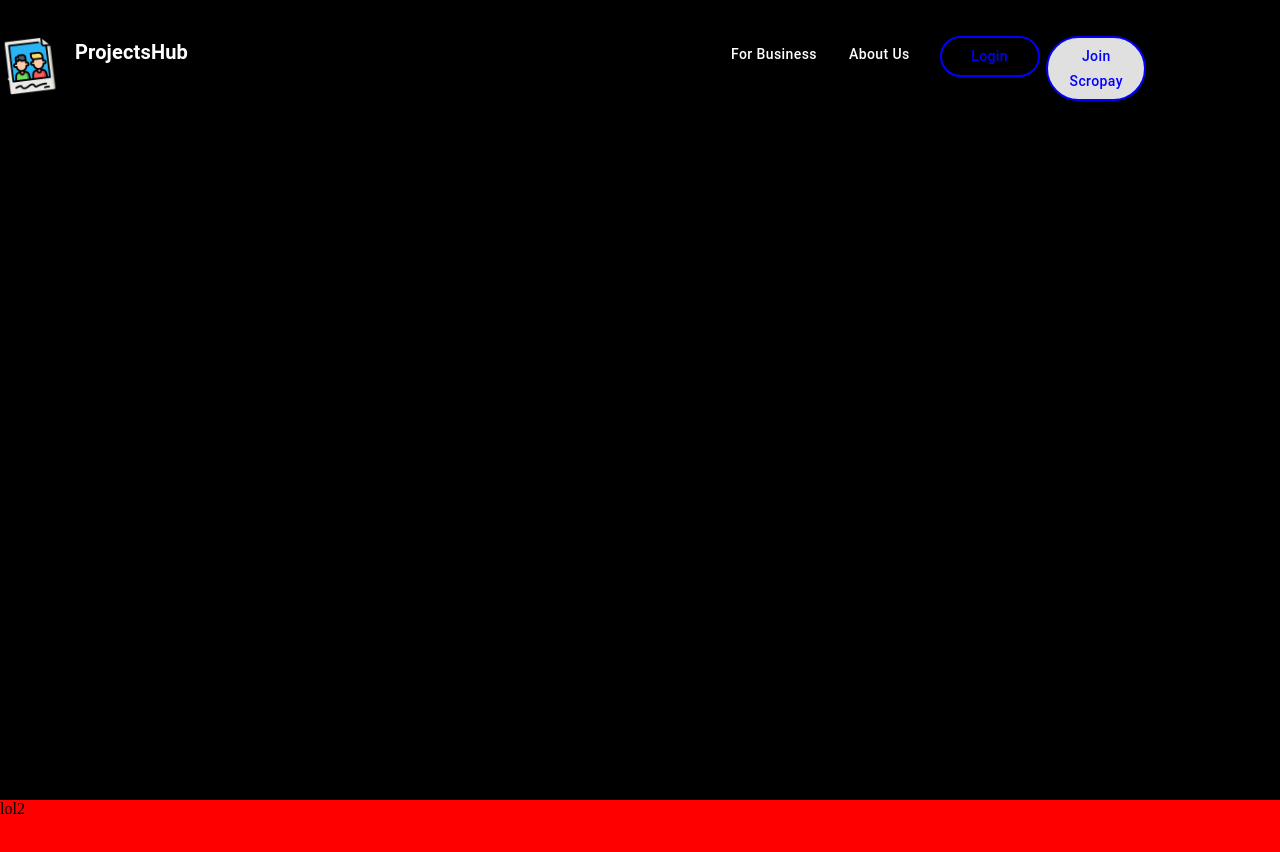
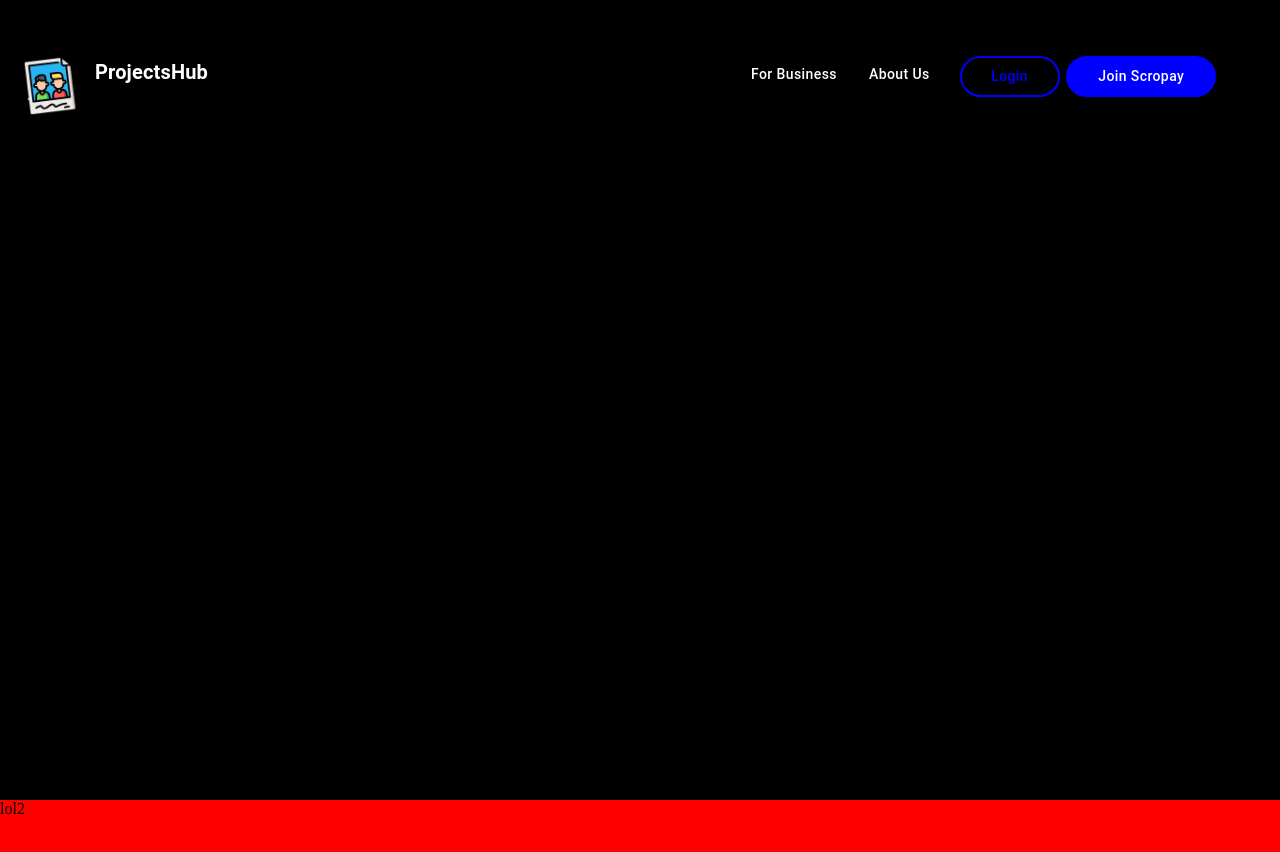
Before and after one commit to prashantbharati/sp-first, a React (Create React App) app: page / in a window 1280 px wide. Shown: the top 852 px of the page. Built offline with nearby package versions, Linux system fonts and the light colour scheme.

Commit message:
nav buttons done

```diff
--- a/src/App.js
+++ b/src/App.js
@@ -11,7 +11,7 @@ const App = () => {
       <div className={classes.div1}>
         <br />
         <br />
-        <Grid container spacing={12}>
+        <Grid style={{ margin: "20px" }} container spacing={12}>
           <Grid item={1}>
             <img
               className={classes.image}
@@ -72,16 +72,18 @@ const App = () => {
               Login
             </Button>
           </Grid>
-          <Grid item xs={1}>
+          <Grid item xs={1.5}>
             <Button
               style={{
-                color: "blue",
+                color: "white",
                 borderWidth: 1,
                 border: "2px solid",
                 borderColor: "blue",
                 textTransform: "none",
-                width: "100px",
+                width: "150px",
                 borderRadius: "999px 999px 999px 999px",
+                textAlign: "center",
+                backgroundColor: "blue",
               }}
               variant="contained"
               align="right"
```
